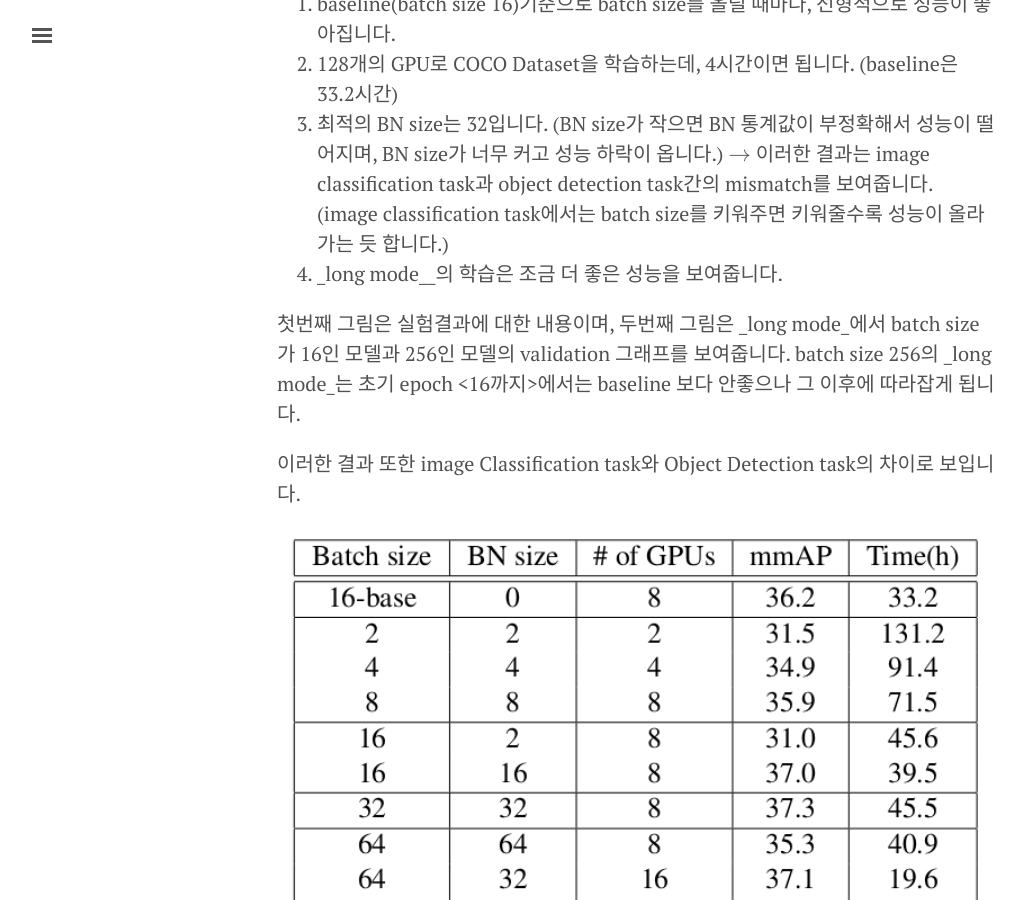
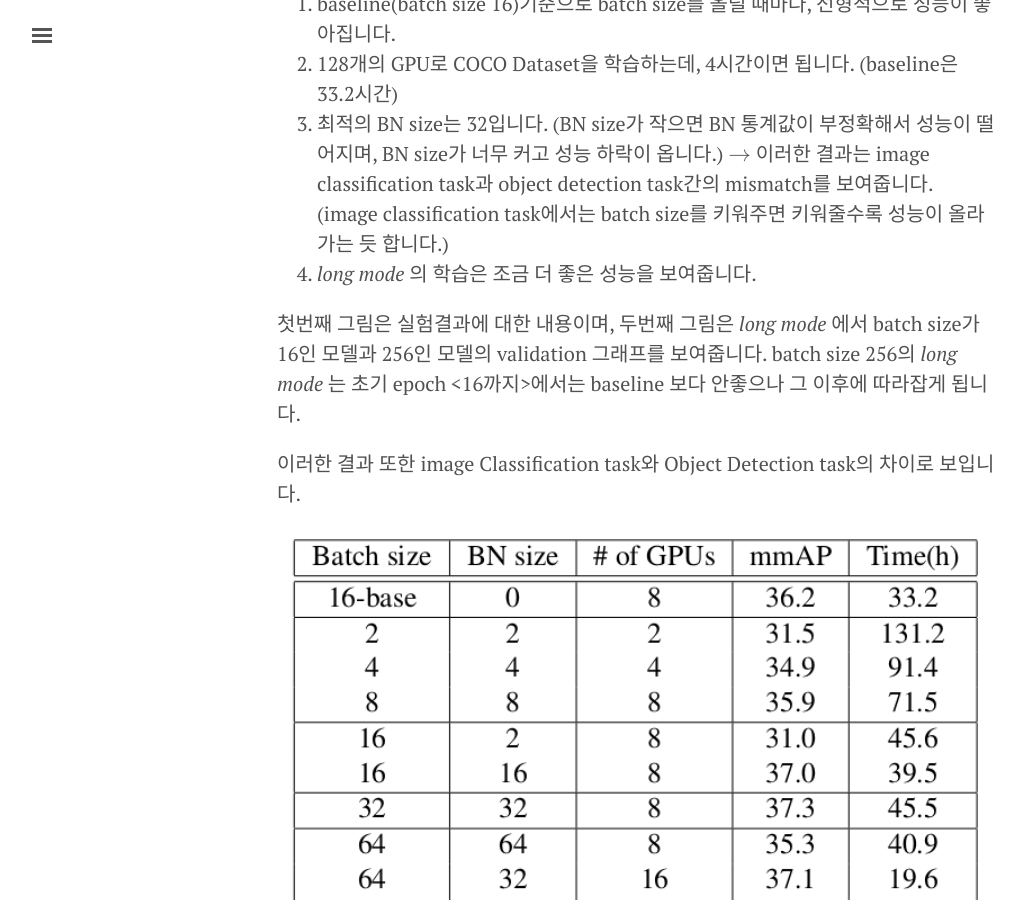
Before and after one commit to ssaru/jimheo.github.io, a Jekyll site: the page built from _posts/DeepLearning/2018-07-12-MegDet.md, in a window 1280 px wide and 900 px high, scrolled down 13318 px. Shown: the whole window, without its empty margins (3-1027 px from the left). Built offline with Jekyll 4.4.1, drawn with Linux system fonts in a browser that asks for light colours; formulas are drawn with MathJax 3; comment, search, counter and statistics services are not loaded.

Commit message:
1. MegDet post some tag error fix

```diff
--- a/_posts/DeepLearning/2018-07-12-MegDet.md
+++ b/_posts/DeepLearning/2018-07-12-MegDet.md
@@ -415,11 +415,11 @@ Cross-GPU Batch Normalization이 어떻게 이루어지는지는와 sudo code는
 1. baseline(batch size 16)기준으로 batch size를 올릴 때마다, 선형적으로 성능이 좋아집니다.
 2. 128개의 GPU로 COCO Dataset을 학습하는데, 4시간이면 됩니다. (baseline은 33.2시간)
 3. 최적의 BN size는 32입니다. (BN size가 작으면 BN 통계값이 부정확해서 성능이 떨어지며, BN size가 너무 커고 성능 하락이 옵니다.) $ \rightarrow $ 이러한 결과는 image classification task과 object detection task간의 mismatch를 보여줍니다. (image classification task에서는 batch size를 키워주면 키워줄수록 성능이 올라가는 듯 합니다.)
-4.  _long mode__의 학습은 조금 더 좋은 성능을 보여줍니다.
+4.  _long mode_ 의 학습은 조금 더 좋은 성능을 보여줍니다.
 
 
 
-첫번째 그림은 실험결과에 대한 내용이며, 두번째 그림은 _long mode_에서 batch size가 16인 모델과 256인 모델의 validation 그래프를 보여줍니다. batch size 256의 _long mode_는 초기 epoch <16까지>에서는 baseline 보다 안좋으나 그 이후에 따라잡게 됩니다.
+첫번째 그림은 실험결과에 대한 내용이며, 두번째 그림은 _long mode_ 에서 batch size가 16인 모델과 256인 모델의 validation 그래프를 보여줍니다. batch size 256의 _long mode_ 는 초기 epoch <16까지>에서는 baseline 보다 안좋으나 그 이후에 따라잡게 됩니다.
 
 
 
```
